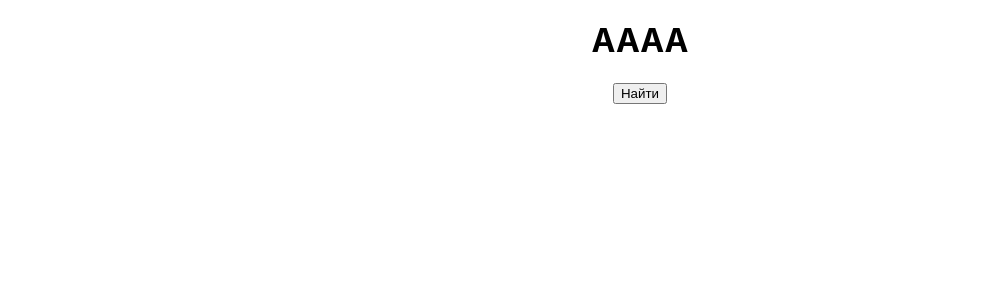
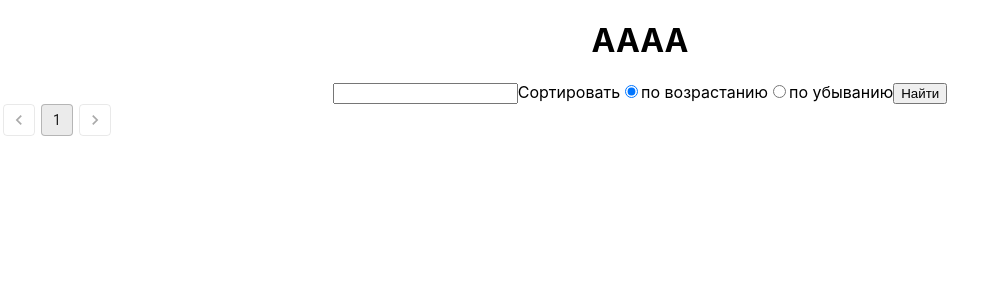
Before and after one commit to parunkov/react8, a React (Create React App) app: page / in a window 1280 px wide. Shown: the top 300 px of the page, without its empty margins (0-1007 px from the left). Built offline with nearby package versions, Linux system fonts and the light colour scheme.

Commit message:
total count fix

```diff
--- a/package.json
+++ b/package.json
@@ -3,6 +3,9 @@
   "version": "0.1.0",
   "private": true,
   "dependencies": {
+    "@emotion/react": "^11.11.1",
+    "@emotion/styled": "^11.11.0",
+    "@mui/material": "^5.14.2",
     "@testing-library/jest-dom": "^5.17.0",
     "@testing-library/react": "^13.4.0",
     "@testing-library/user-event": "^13.5.0",
--- a/src/componets/Page/Page.jsx
+++ b/src/componets/Page/Page.jsx
@@ -1,20 +1,75 @@
-import { useState } from "react";
+import { useEffect, useState } from "react";
+import Pagination from '@mui/material/Pagination';
 
 const Page = () => {
     const [users, setUsers] = useState([]);
+    const [inputValue, setInputValue] = useState('');
+    const [sort, setSort] = useState('desc');
+    const [pages, setPages] = useState(1);
+    const [pageNumber, setPageNumber] = useState(1);
+
+    const responseData = async (value, sortOrder, page) => {
+        const url = `https://api.github.com/search/users?q=${value}&sort=repositories&order=${sortOrder}&page=${page}`;
+        const response = await fetch(url);
+        console.log("🚀 ~ file: Page.jsx:14 ~ responseData ~ url:", url)
+        const data = await response.json();
+        return data;
+    }
+
+    // useEffect(() => {
+    //     responseData();
+    // }, [responseData, in])
+
+    const onInput = (event) => {
+        console.log(event.target.value);
+        setInputValue(event.target.value);
+    }
+
+    const onRadioChange = (event) => {
+        console.log(event.target.value);
+        setSort(event.target.value);
+    }
 
     const onButtonClick = async () => {
-        const response = await fetch('https://api.github.com/search/users?q=tom&sort=repositories&order=asc');
-        const dataUsers = await response.json();
+        if (inputValue.length === 0) return;
+        // const response = await fetch(`https://api.github.com/search/users?q=${inputValue}&sort=repositories&order=${sort}&page=1`);
+        // const dataUsers = await response.json();
+        const dataUsers = await responseData(inputValue, sort, pageNumber);
+        console.log(dataUsers.total_count);
+        const totalCount = +dataUsers.total_count > 1000 ? 1000 : +dataUsers.total_count;
+        const totalPages = Math.ceil(totalCount / 30);
+        console.log("🚀 ~ file: Page.jsx:40 ~ onButtonClick ~ totalPages:", totalPages)
+        setPages(totalPages);
+        setPageNumber(1);
         setUsers(dataUsers.items);
     }
+
+    const handleChange = async (event, value) => {
+        // setPage(value);
+        console.log(value);
+        setPageNumber(value);
+        const dataUsers = await responseData(inputValue, sort, value);
+        // console.log(dataUsers.total_count);
+        // setPages(+dataUsers.total_count / 30);
+        setUsers(dataUsers.items);
+    };
+
     return (
         <div className="container">
             <h1 className="title">AAAA</h1>
+            <input type="text" className="input" value={inputValue} onInput={onInput} />
+            <span>
+                Сортировать
+                <input type="radio" id="desc" name="sort" value="desc" onChange={onRadioChange} checked={sort === 'desc'} />
+                <label for="desc">по возрастанию</label>
+                <input type="radio" id="asc" name="sort" value="asc" onChange={onRadioChange} />
+                <label for="asc">по убыванию</label>
+            </span>
             <button onClick={onButtonClick}>Найти</button>
             {users.map((user) => (
                 <div className="user" key={user.id}>{user.login}</div>
             ))}
+            <Pagination count={pages} variant="outlined" shape="rounded" onChange={handleChange} page={pageNumber} />
         </div>
     )
 }
```
Also changed, not shown: 1 other file (tests, documents, lock files or other folders).
